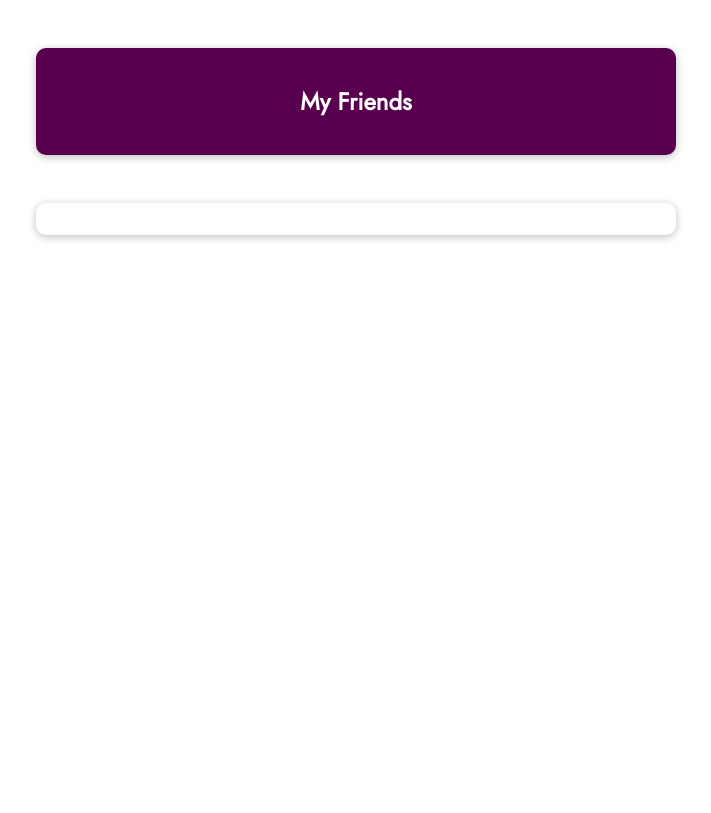
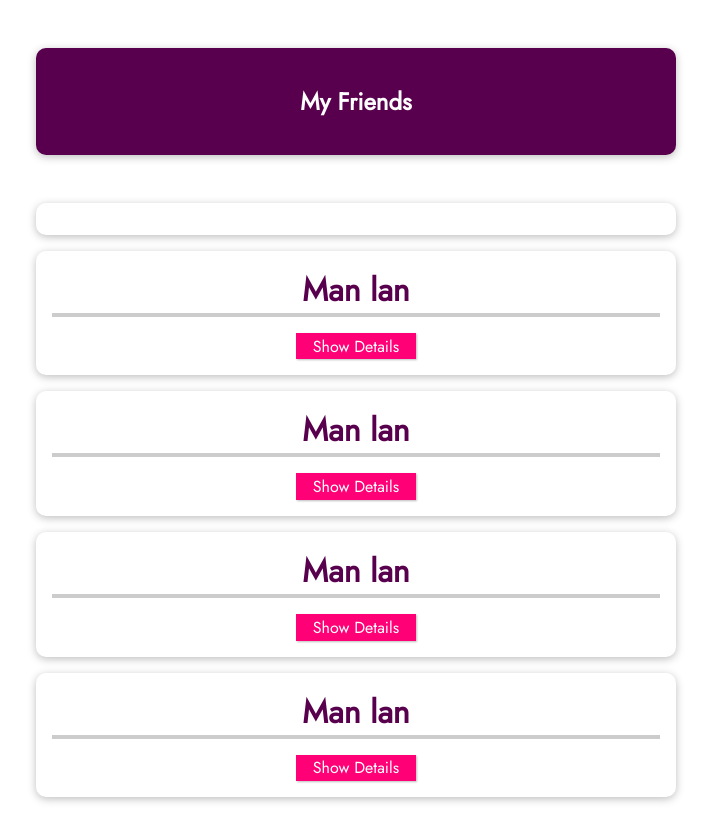
Before and after one commit to nnenna-syncpro/VueCourse, a Vue app: page / in a window 1280 px wide. Shown: the whole page, without its empty margins (284-995 px from the left). Built offline with nearby package versions, Linux system fonts and the light colour scheme.

Commit message:
Created a friend-contact component, registered and unlocked it in main.js, and used as custom HTML in App.vue

```diff
--- a/src/App.vue
+++ b/src/App.vue
@@ -5,13 +5,19 @@
         </header>
         <ul>
             <li></li>
+            <friend-contact></friend-contact>
+            <friend-contact></friend-contact>
+            <friend-contact></friend-contact>
+            <friend-contact></friend-contact>
         </ul>
     </section>
 </template>
 
 <script>
+import FriendContact from './components/FriendContact.vue';
     //cannot export a const it has to be a default export
     export default {
+  components: { FriendContact },
         // this is the config object is meant for the config object in main.js file
         data () {
             return {
--- /dev/null
+++ b/src/components/FriendContact.vue
@@ -0,0 +1,32 @@
+<template>
+    <li>
+        <h2>{{ friend.name }}</h2>
+        <button @click="toggleDetails">{{detailsAreVisible ? "Hide" : "Show"}} Details</button>
+        <ul v-if="detailsAreVisible">
+            <li><strong>Phone:</strong>{{ friend.phone }}</li>
+            <li><strong>Email:</strong>{{ friend.email }}</li>
+        </ul>
+    </li>
+</template>
+
+<script>
+    export default {
+        data () {
+            return {
+                detailsAreVisible: false,
+                friend: {
+                    id: 'manuel',
+                    name: "Man lan",
+                    phone: '000 000 0000',
+                    email: 'm@gmail.com'
+                }
+
+            }
+        },
+        methods: {
+            toggleDetails() {
+                this.detailsAreVisible = !this.detailsAreVisible;
+            }
+        }
+    }
+</script>
```
Also changed, not shown: src/main.js (+9 -1 lines).
